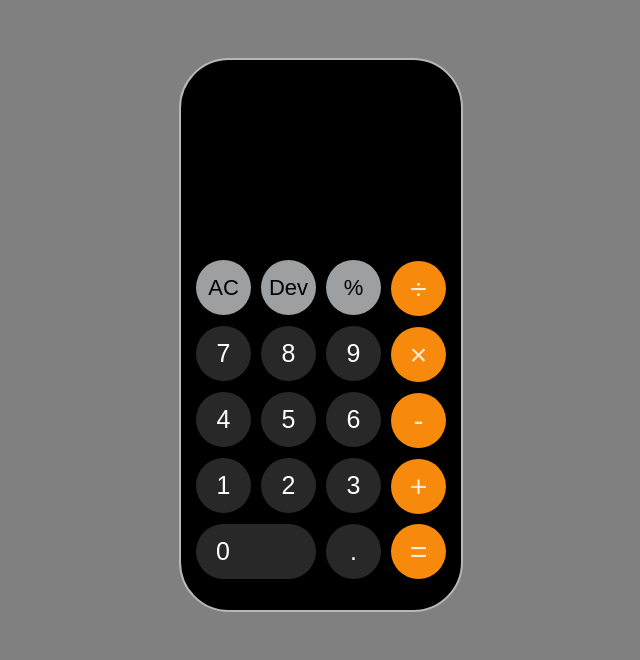
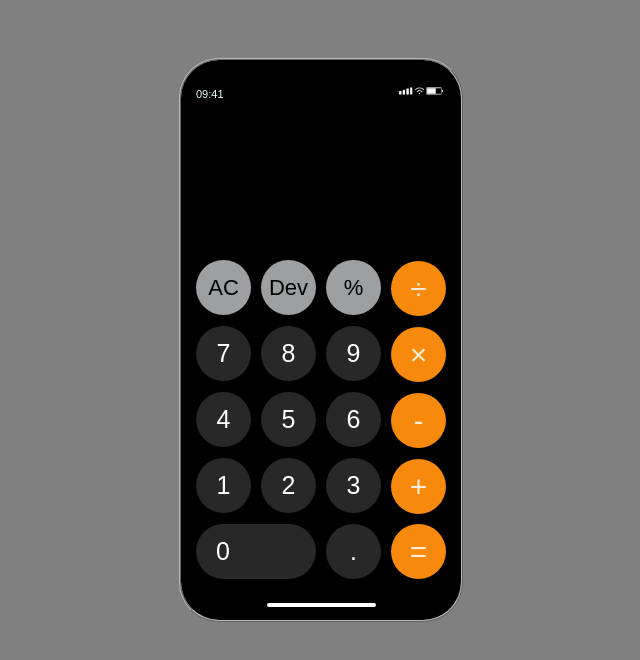
Before and after one commit to muhammadzain19/calculator, a plain HTML site: page index.html in a window 1280 px wide. Shown: the whole page, without its empty margins (316-956 px from the left). Drawn offline with Linux system fonts and the light colour scheme.

Commit message:
calculator

```diff
--- a/index.css
+++ b/index.css
@@ -5,10 +5,10 @@
 }
 .background{
     background-color: black;
-    border-radius: 50px;
-    border: 2px solid #b8b7b6;
+    border-radius: 40px;
+    border: 2px ridge #b8b7b6;
     width: 280px;
-    height: 550px;
+    height: 560px;
 }
 .maxwidth{
     padding-top: 50px;
@@ -17,6 +17,24 @@
 }
 .screen{
     height: 200px;
+}
+.text-img{
+    padding-top:16px ;
+    max-width: 250px;
+    margin: auto;
+    display: flex;
+    justify-content: space-between;
+}
+.img{
+    margin: auto;
+    width: 50px;
+}
+.text{
+    padding-top: 12px;
+    margin: auto;
+    font-size: 11px;
+    font-family: Arial, Helvetica, sans-serif;
+    color: azure;
 }
 .outputhei{
     padding-top: 130px;
@@ -46,6 +64,16 @@
 
 .subbutt:hover{
     background-color: aliceblue;
+}
+.lineparent{
+    padding-top:24px;
+    display: flex;
+    justify-content: center;
+}
+.hrline{
+   border: 2px solid white;
+   width: 105px;
+   border-radius: 2px;
 
 }
 .row11{
--- a/index.html
+++ b/index.html
@@ -12,6 +12,14 @@
     <div class="maxwidth">
         <div class="background">
             <div class="screen"><!--Answer Sreen-->
+                <div class="text-img">
+                    <div>
+                        <p class="text">09:41</p>
+                    </div>
+                    <div >
+                        <img class="img" src="images/istockphoto-1342489915-612x612-removebg-preview.png" alt="">
+                    </div>
+                </div>
                 <div class="outputhei">
                     <input type="text" id="display">
                 </div>
@@ -89,6 +97,11 @@
                 </div>
 
             </div>
+            <div class="lineparent">
+                <div class="hrline">
+                </div>
+            </div>
+
         </div>
     </div>
 <script>
```
Also changed, not shown: images/istockphoto-1342489915-612x612-removebg-preview.png (added).
